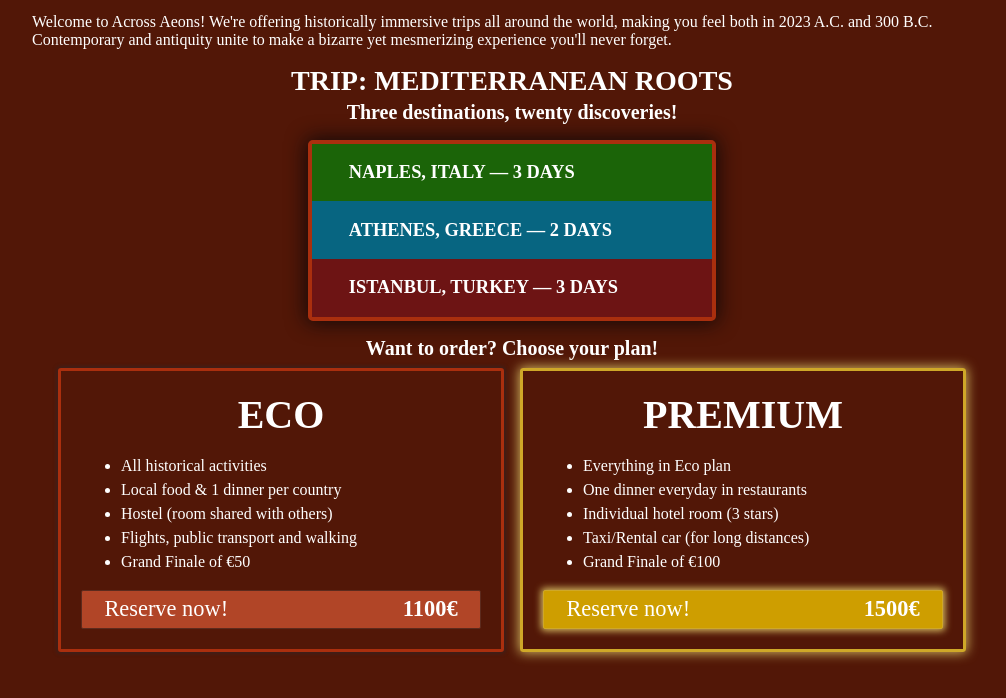
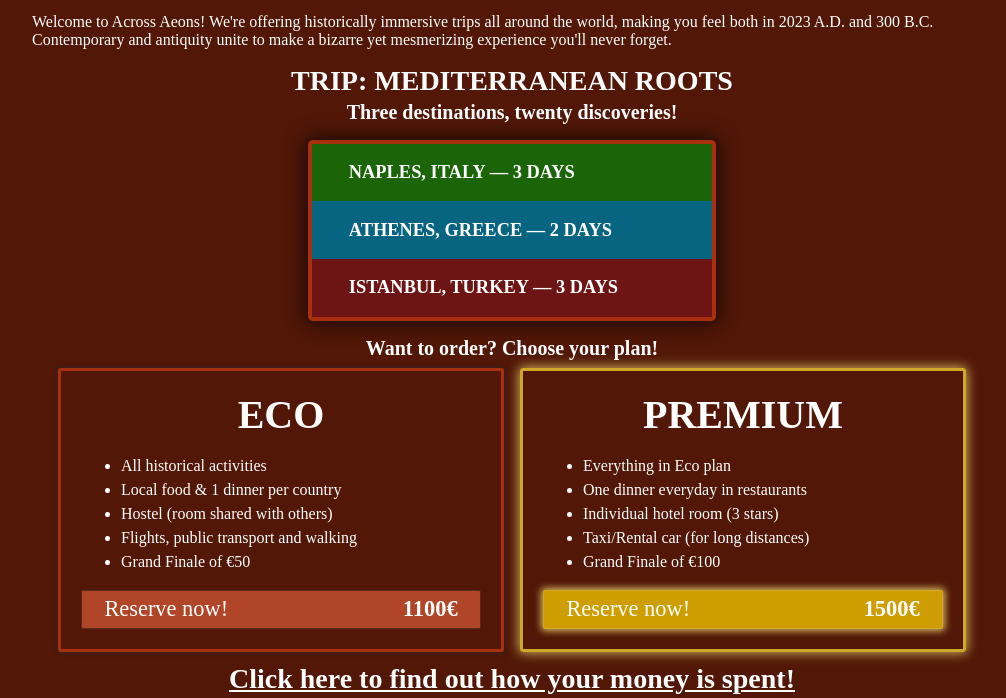
Before and after one commit to acrossaeons/acrossaeons.github.io, a plain HTML site: page index.html in a window 1280 px wide. Shown: the part 107-805 px from the top of the page, without its empty margins (128-1134 px from the left). Drawn offline with Linux system fonts and the light colour scheme; a web font is replaced by a local one.

Commit message:
Added a neat link

```diff
--- a/index.html
+++ b/index.html
@@ -21,7 +21,7 @@
     </div>
     <p>
       Welcome to Across Aeons! We're offering historically immersive trips all around the world, making you feel
-      both in 2023 A.C. and 300 B.C. Contemporary and antiquity unite to make a bizarre yet mesmerizing experience
+      both in 2023 A.D. and 300 B.C. Contemporary and antiquity unite to make a bizarre yet mesmerizing experience
       you'll never forget.
     </p>
     <h2 class="header">TRIP: MEDITERRANEAN ROOTS</h2>
@@ -56,6 +56,7 @@
         <button class="buy"><span>Reserve now!</span> <span class="price">1500€</span></button>
       </div>
     </div>
+    <h2 class="header"><a href="https://docs.google.com/spreadsheets/d/1o30PDYoF1jMnCX7yeE2gYKfSNb2oxLpPoZluB0eDXQo/edit?usp=sharing">Click here to find out how your money is spent!</a></h2>
     <script>
       const buttons = document.querySelectorAll(".buy");
       buttons.forEach((b) => {
--- a/style.css
+++ b/style.css
@@ -144,7 +144,9 @@ h3.header {
     justify-items: center;
     flex-wrap: wrap;
 }
-
+a, a:visited {
+    color: inherit;
+}
 @media screen and (max-width: 600px) {
     h1.header {
         font-size: 1.5em;
```
